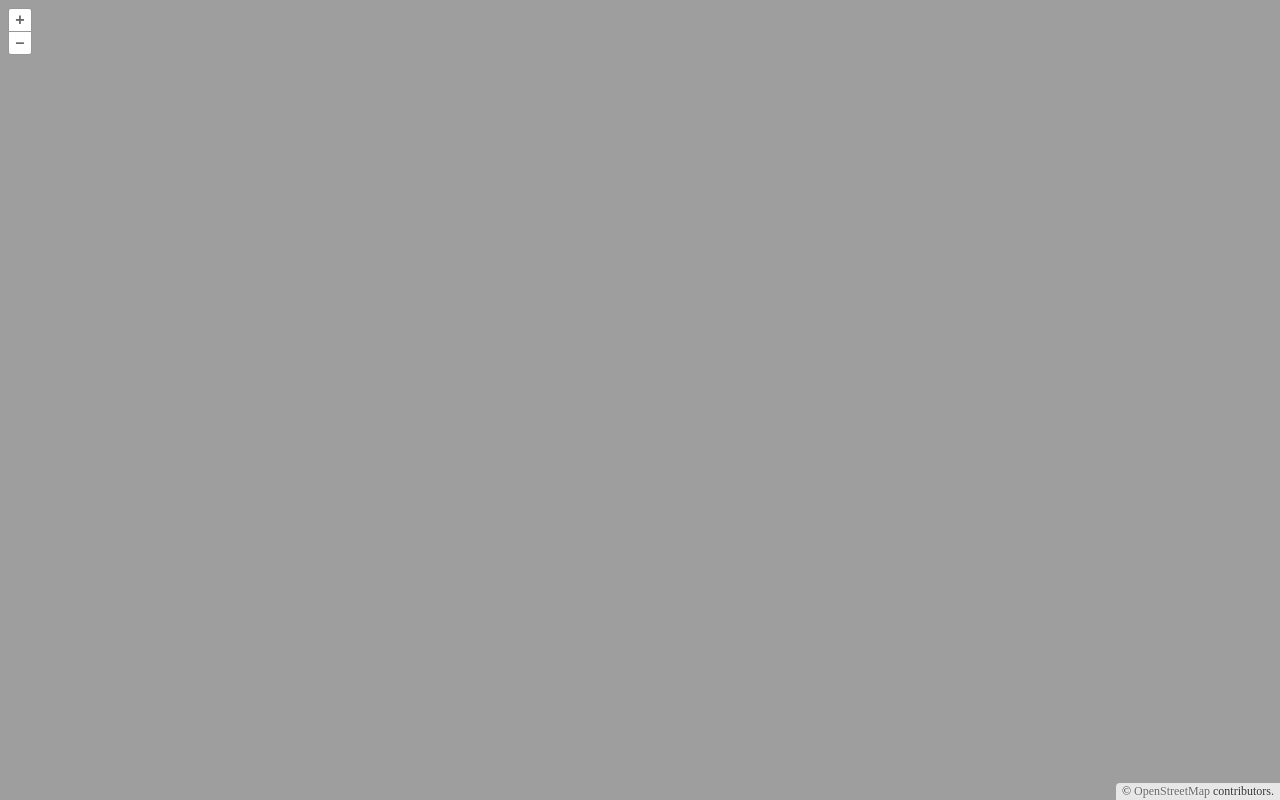
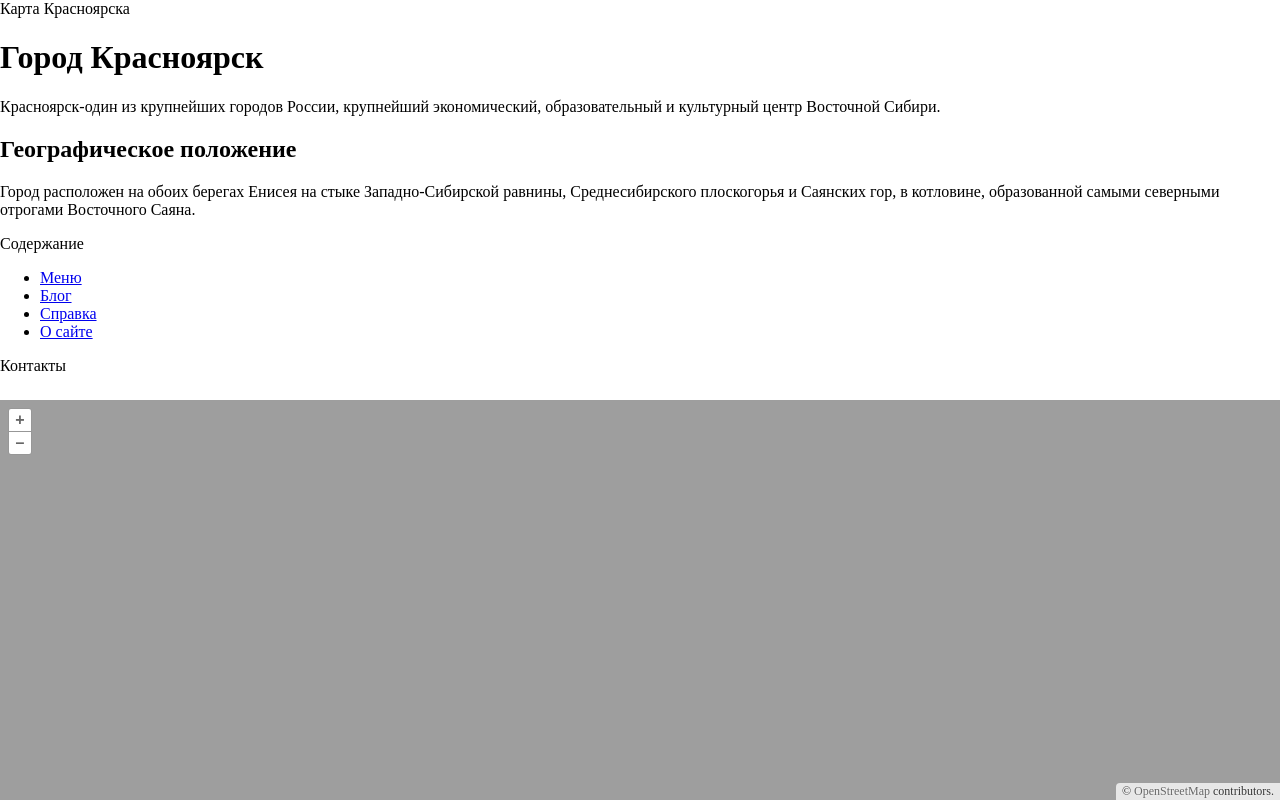
Before and after one commit to DariaShik/krasnoyarsk, a website built with Vite: page index.html in a window 1280 px wide. Built offline with nearby package versions, Linux system fonts and the light colour scheme; files whose address does not match are found by name.

Commit message:
Изменение названия

```diff
--- a/index.html
+++ b/index.html
@@ -8,6 +8,25 @@
   </head>
   <body>
     <div id="map"></div>
+    <div class="wrapper">
+      <div class="header">Карта Красноярска</div>
+      <div class="module_1">
+      <h1>Город Красноярск</h1>
+      <p> Красноярск-один из крупнейших городов России, крупнейший экономический, образовательный и культурный центр Восточной Сибири.</p>
+      <h2>Географическое положение</h2>
+      <p>Город расположен на обоих берегах Енисея на стыке Западно-Сибирской равнины, Среднесибирского плоскогорья и Саянских гор, в котловине, образованной самыми северными отрогами Восточного Саяна. </p>
+      </div>
+      <div class="module_2">
+      <p>Содержание</p>
+      <ul>
+      <li> <a href="#">Меню </a></li>
+      <li> <a href="#">Блог</a></li>
+      <li> <a href="#">Справка</a></li>
+      <li> <a href="#">О сайте</a></li>
+      </ul>
+      </div>
+      <footer class="footer">Контакты</footer>
+      </div>
     <script type="module" src="./main.js"></script>
   </body>
 </html>
--- a/style.css
+++ b/style.css
@@ -6,7 +6,7 @@ html, body {
 }
 #map {
   position: absolute;
-  top: 0;
+  top: 50%;
   bottom: 0;
   width: 100%;
 }
```
